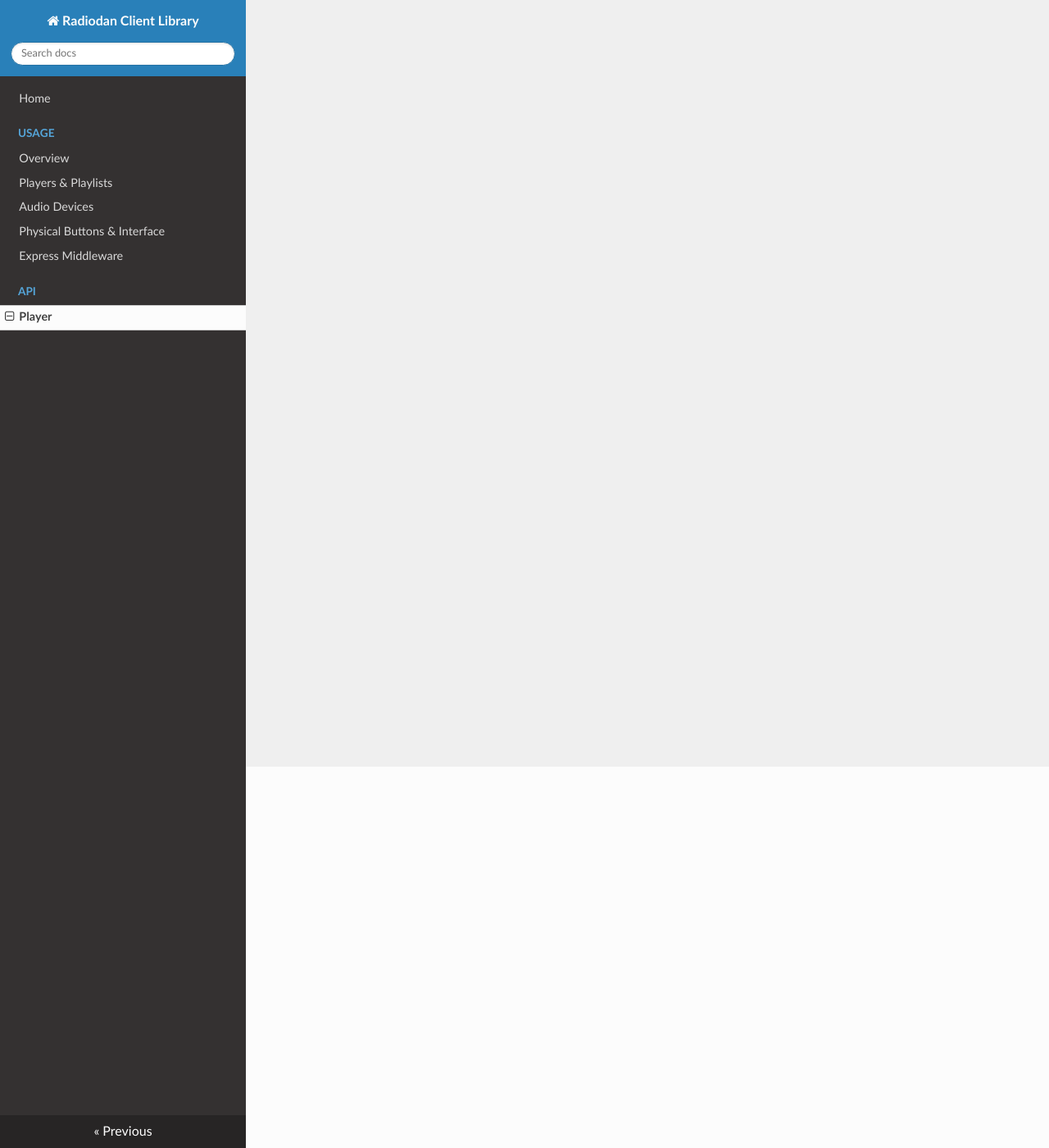
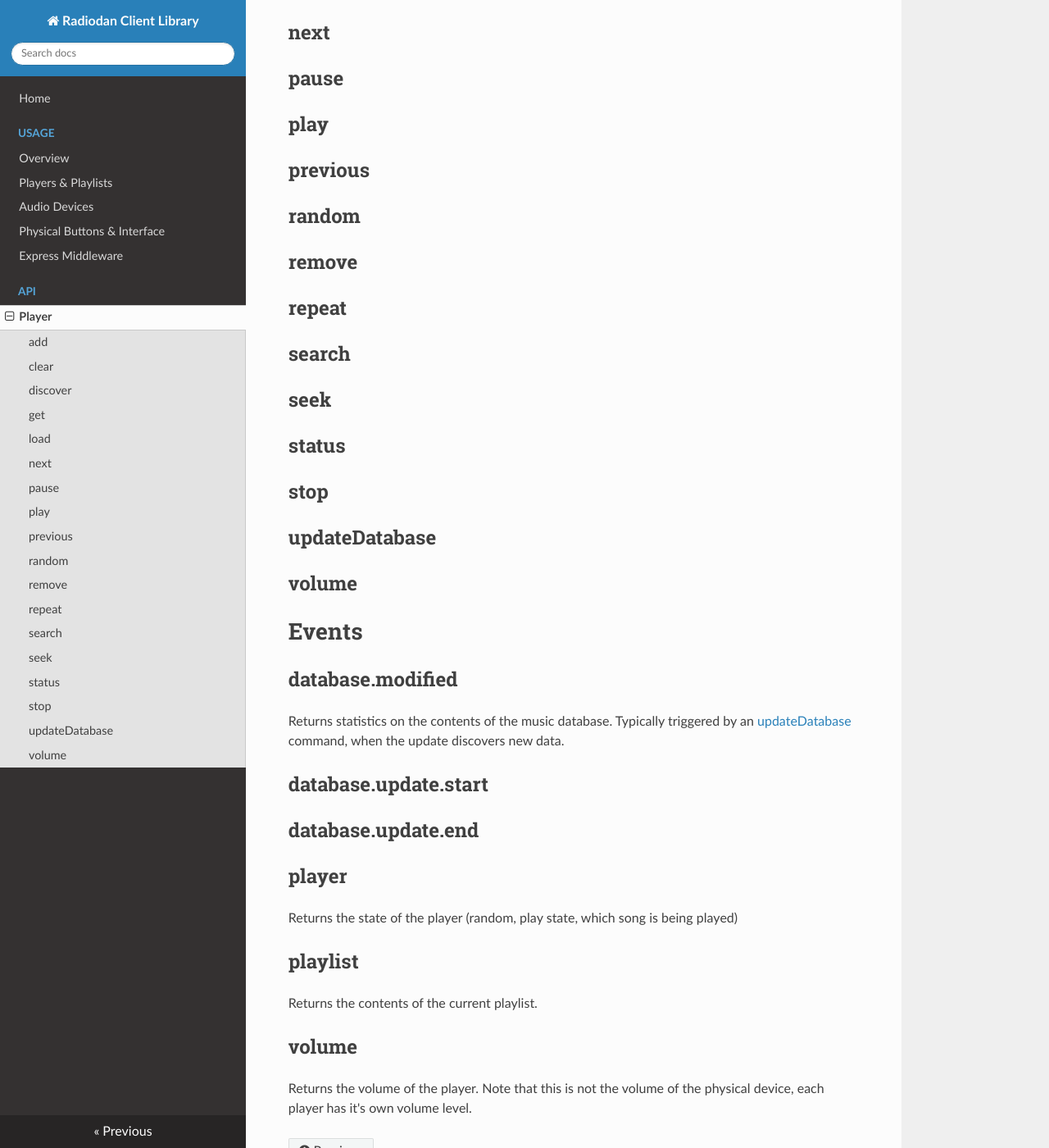
Before and after one commit to radiodan/radiodan-client.js, an MkDocs documentation site: the page built from docs/api/player.md, in a window 1280 px wide and 1400 px high, scrolled down 465 px. Shown: the whole window at 82% size. Built offline with MkDocs 1.6.1, drawn with Linux system fonts in a browser that asks for light colours; nearby versions of some CDN libraries; old or Windows-style settings are respelled for this version of MkDocs; some of the changed text lies outside the part shown.

Commit message:
Add skeleton API page for `player`

```diff
--- a/docs/api/player.md
+++ b/docs/api/player.md
@@ -1,5 +1,45 @@
-The player objects control what and how audio is played from the radio device.
+Player objects control playlists and how they are played.
+
+# Methods
+
+##add
+##clear
+##discover
+##get
+##load
+##next
+##pause
+##play
+##previous
+##random
+##remove
+##repeat
+##search
+##seek
+##status
+##stop
+##updateDatabase
+##volume
 
 # Events
 
-# Methods
+##database.modified
+
+Returns statistics on the contents of the music database. Typically triggered by
+an [updateDatabase](#updatedatabase) command, when the update discovers new data.
+
+##database.update.start
+##database.update.end
+
+##player
+
+Returns the state of the player (random, play state, which song is being played)
+
+##playlist
+
+Returns the contents of the current playlist.
+
+##volume
+
+Returns the volume of the player. Note that this is not the volume of the
+physical device, each player has it's own volume level.
```
